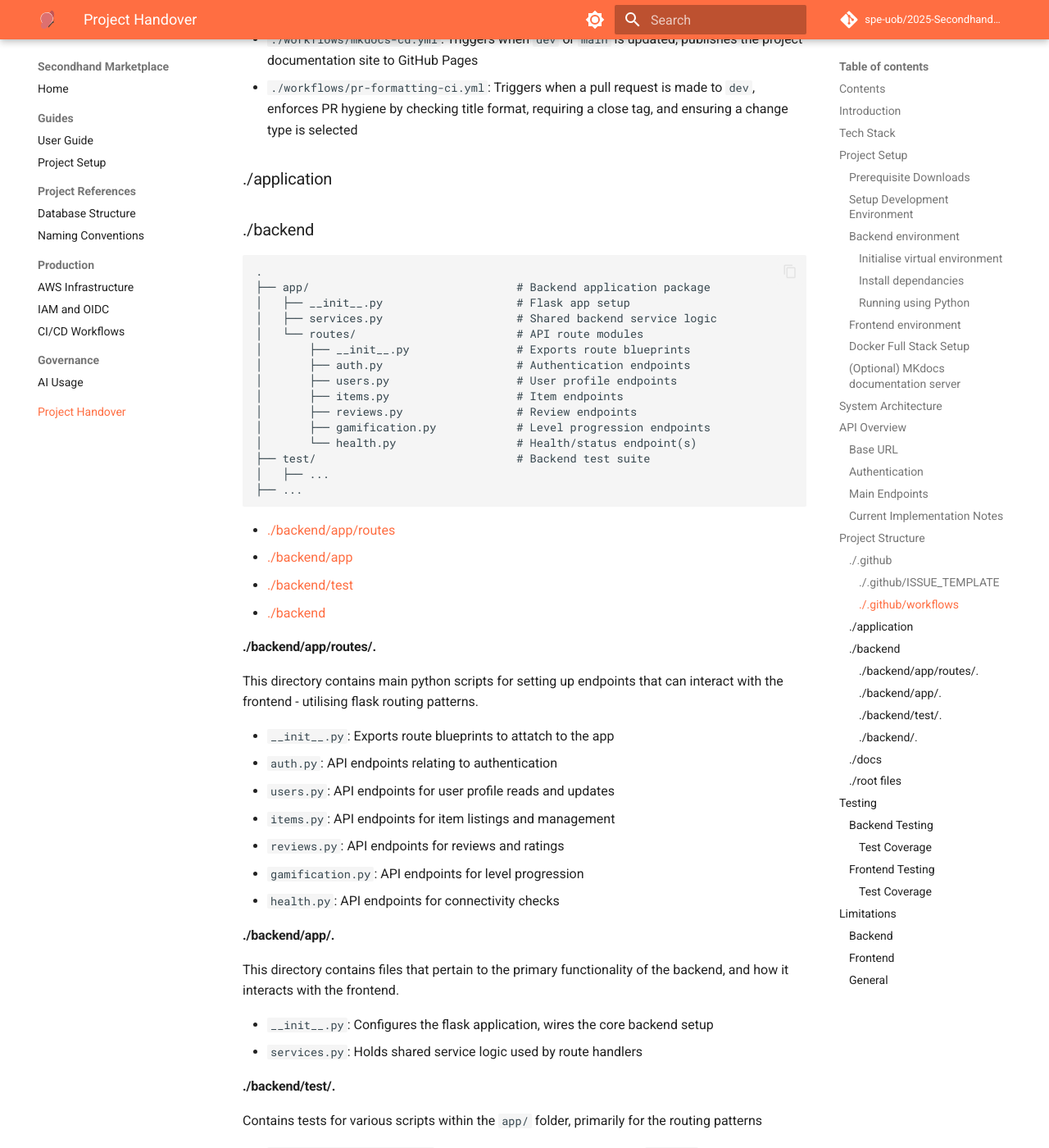
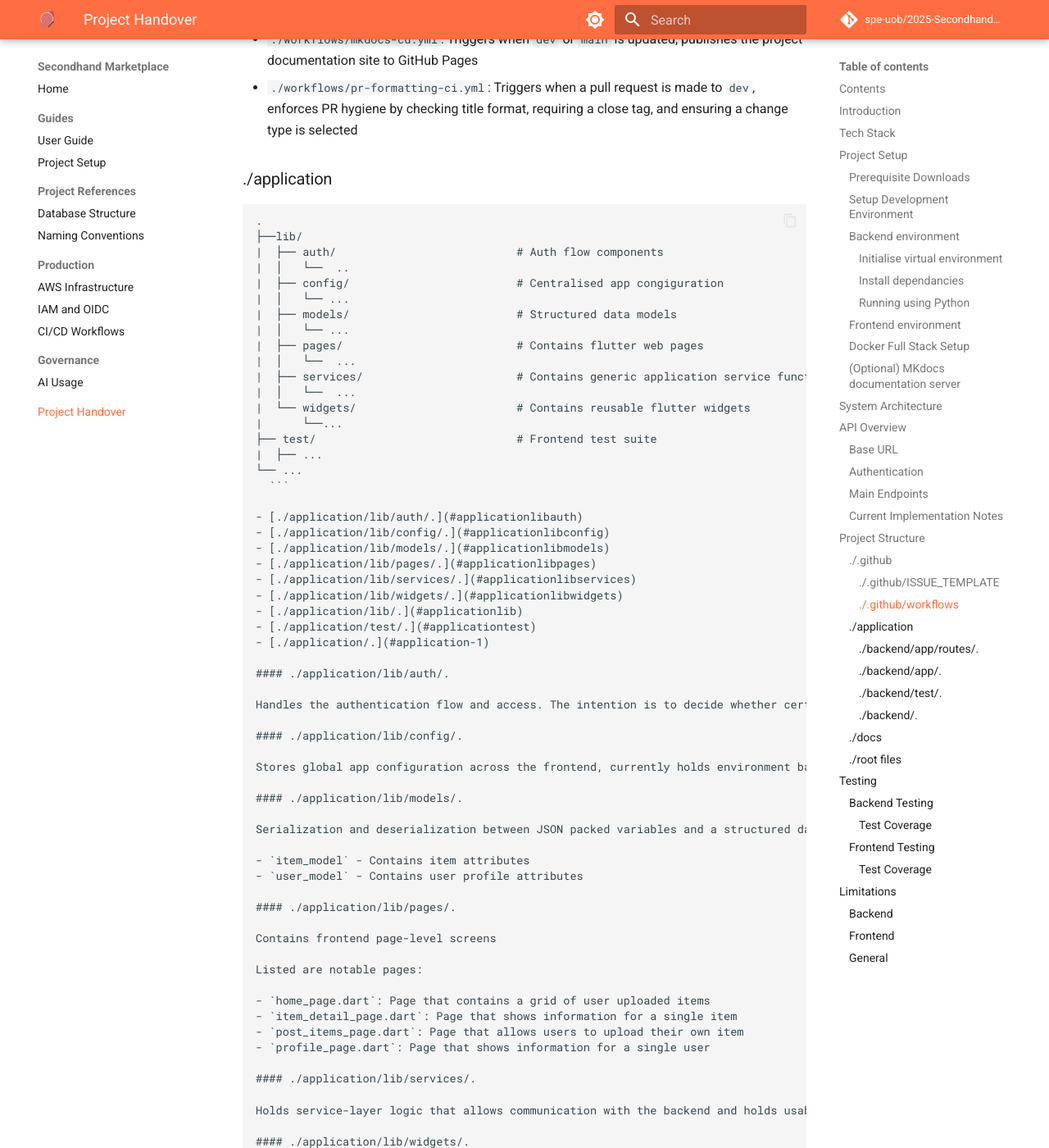
Before and after one commit to Ewan-Friend/Secondhand-Marketplace, an MkDocs documentation site: the page built from docs/handover/handover.md, in a window 1280 px wide and 1400 px high, scrolled down 8379 px. Shown: the whole window at 82% size. Built offline with MkDocs 1.6.1 and Material for MkDocs 9.7.7, drawn with Linux system fonts in a browser that asks for light colours; comment, search, counter and statistics services are not loaded; some of the changed text lies outside the part shown.

Commit message:
feat(docs): expand project structure details for frontend

````diff
--- a/docs/handover/handover.md
+++ b/docs/handover/handover.md
@@ -305,6 +305,94 @@ Contains CI and CD workflows, that triggers certain GitHub actions events
 
 ### ./application
 
+```txt
+.
+├──lib/
+|  ├── auth/                           # Auth flow components
+|  │   └──  ..
+|  ├── config/                         # Centralised app congiguration
+|  │   └── ...
+|  ├── models/                         # Structured data models
+|  │   └── ...
+|  ├── pages/                          # Contains flutter web pages
+|  │   └──  ...
+|  ├── services/                       # Contains generic application service functions
+|  │   └──  ...
+|  └── widgets/                        # Contains reusable flutter widgets
+|      └──...
+├── test/                              # Frontend test suite
+|  ├── ...
+└── ...
+  ```
+
+- [./application/lib/auth/.](#applicationlibauth)
+- [./application/lib/config/.](#applicationlibconfig)
+- [./application/lib/models/.](#applicationlibmodels)
+- [./application/lib/pages/.](#applicationlibpages)
+- [./application/lib/services/.](#applicationlibservices)
+- [./application/lib/widgets/.](#applicationlibwidgets)
+- [./application/lib/.](#applicationlib)
+- [./application/test/.](#applicationtest)
+- [./application/.](#application-1)
+
+#### ./application/lib/auth/.
+
+Handles the authentication flow and access. The intention is to decide whether certain users could access protected pages for be directed to the login/signup screen.
+
+#### ./application/lib/config/.
+
+Stores global app configuration across the frontend, currently holds environment based settings such as the API base URL resolution
+
+#### ./application/lib/models/.
+
+Serialization and deserialization between JSON packed variables and a structured data model defined within each corresponding file, matching the information required by widgets.
+
+- `item_model` - Contains item attributes
+- `user_model` - Contains user profile attributes
+
+#### ./application/lib/pages/.
+
+Contains frontend page-level screens
+
+Listed are notable pages:
+
+- `home_page.dart`: Page that contains a grid of user uploaded items
+- `item_detail_page.dart`: Page that shows information for a single item
+- `post_items_page.dart`: Page that allows users to upload their own item
+- `profile_page.dart`: Page that shows information for a single user
+
+#### ./application/lib/services/.
+
+Holds service-layer logic that allows communication with the backend and holds usable operations. This abstracts networking away from the page widgets so UI stays cleaner
+
+#### ./application/lib/widgets/.
+
+Contaains reuable UI components that can be shared by multiple pages. Enforces DRY principles and keeps styling consistent.
+
+Listed are notable widgets:
+
+- `header.dart`: Header with navigation elements displayed on the top of most pages
+- `item_widget.dart`: Format that item information is displayed on the home and profile pages
+- `upload_image.dart`: Used to upload images and handle them within a page
+- `user_widget`: Format that user information is displayed in the item widget
+
+#### ./application/lib/.
+
+Primary Flutter source directory containing the apps core code
+
+- `main.dart`: Frontend entry point, booting up the Flutter app and initialising app configuration.
+
+#### ./application/test/.
+
+Frontend test suite for widgets, models and services. They simply make sure that user facing operations behave as expected. Unit tests, integration tests, and widget tests.
+
+#### ./application/.
+
+- `nginx.conf`: Defines Nginx proxy rules to serve the web build and route requests
+- `Dockerfile`: Defines how the frontend container is built
+- `pubspec.yaml`: Declares dependencies, assets and metadata
+- `analysis_options.yaml`: configures analysis and linting rules
+
 ### ./backend
 
 ```txt
@@ -321,8 +409,8 @@ Contains CI and CD workflows, that triggers certain GitHub actions events
 │       ├── gamification.py            # Level progression endpoints
 │       └── health.py                  # Health/status endpoint(s)
 ├── test/                              # Backend test suite
-│   ├── ...
-├── ...
+│   └── ...
+└── ...
 ```
 
 - [./backend/app/routes](#backendapproutes)
````
